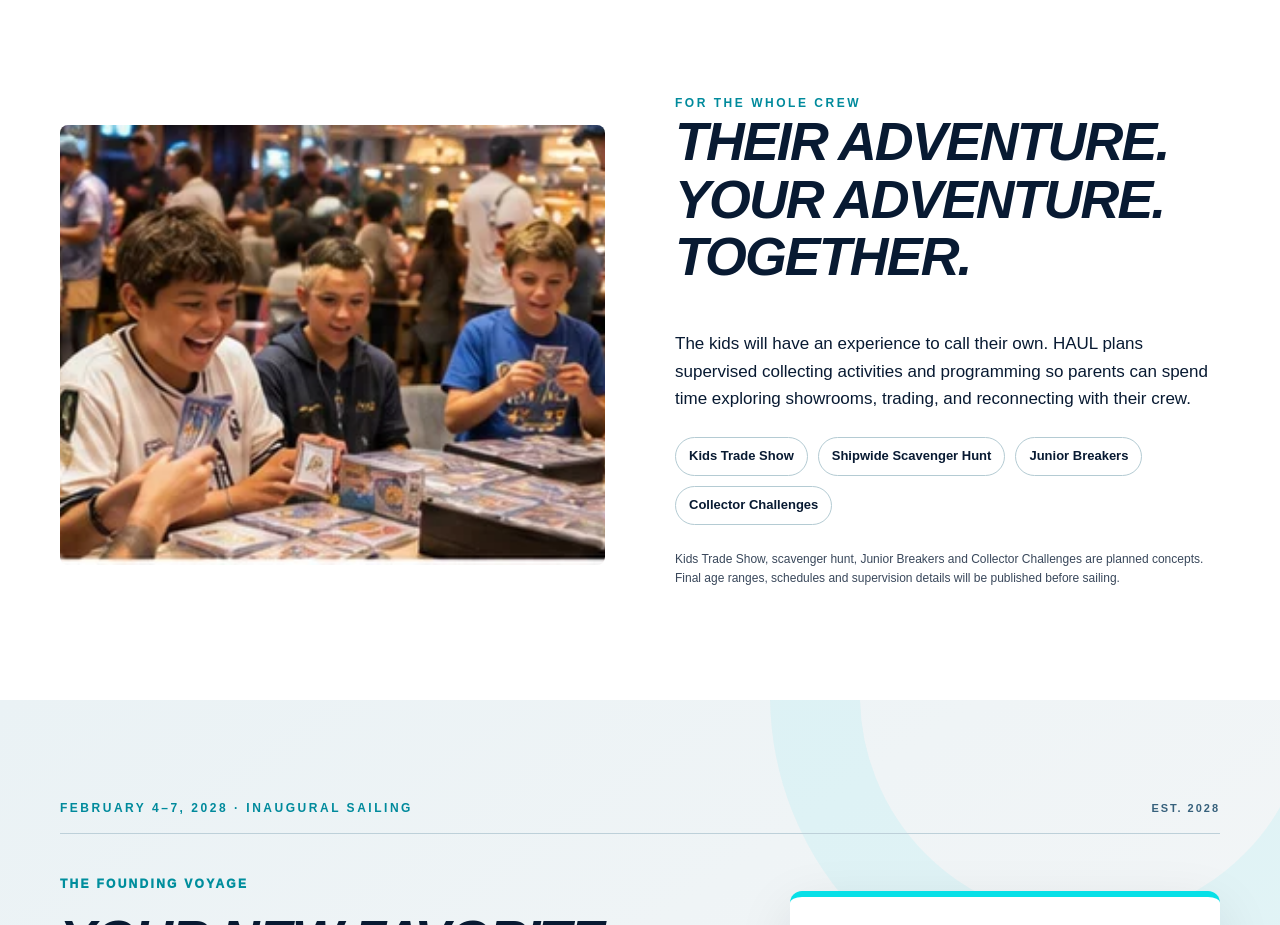
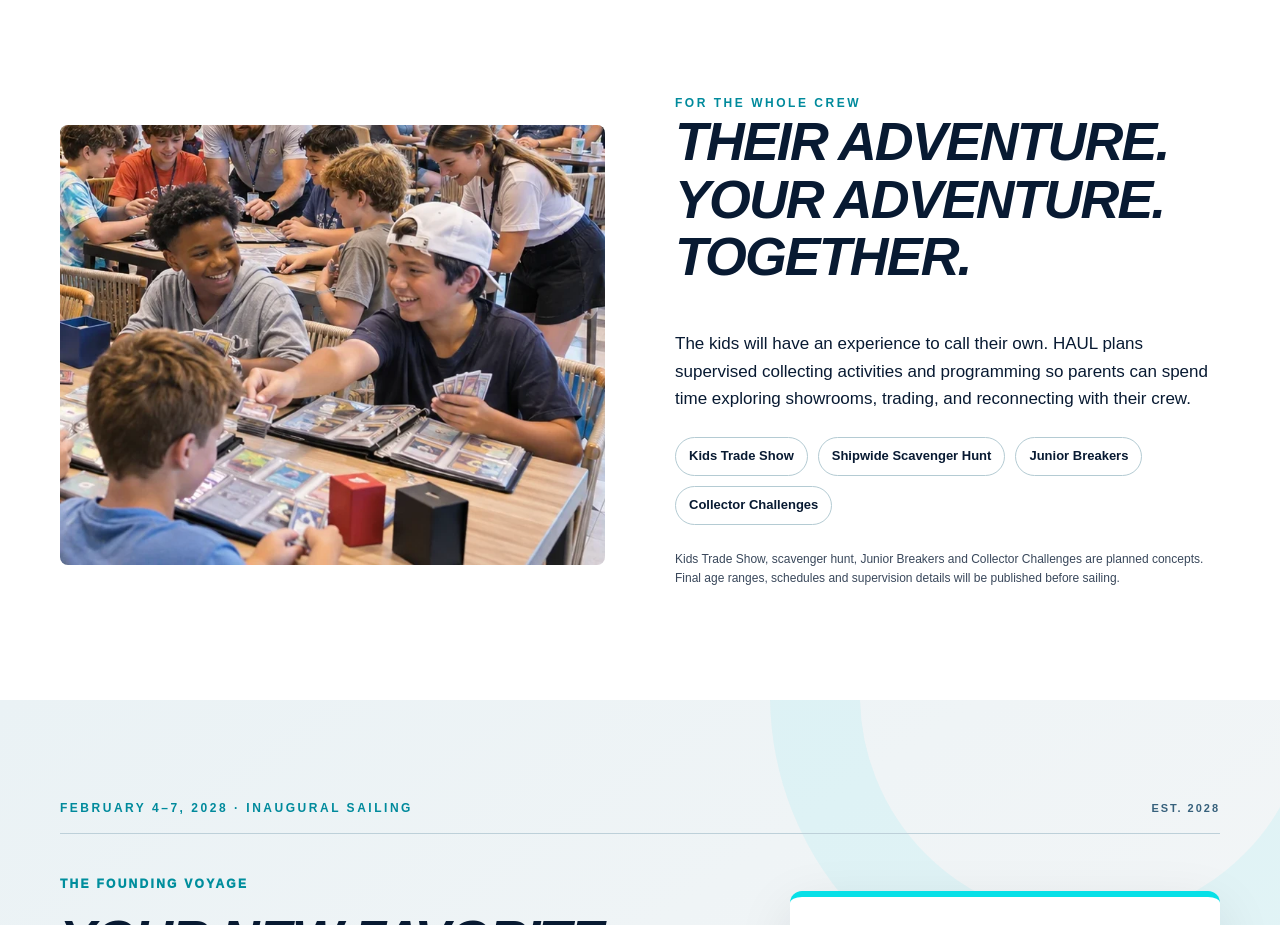
Before and after one commit to drewsventures/haul-at-sea-review, a plain HTML site: page index.html in a window 1280 px wide. Shown: the part 2940-3865 px from the top of the page. Drawn offline with Linux system fonts and the light colour scheme.

Commit message:
Replace the blurry whole-crew photo with a sharp kids-trading crop
family-alternate.webp was 824x228 being upscaled ~1.9x into a 510x440
slot, which is why it read as blurry. Crops the kids-trading moment out
of the full-resolution supplied photo instead (872x600, downscaled into
the slot).

Co-Authored-By: Claude Opus 5 <noreply@anthropic.com>
Claude-Session: https://claude.ai/code/session_01JsHuq6YDcGMWZy7DMibXqc

```diff
--- a/index.html
+++ b/index.html
@@ -14,7 +14,7 @@
 <article><img alt="Friends enjoying cards on a sunset deck" loading="lazy" src="assets/04_poolside_rip.webp"/><span class="card-number">06</span><h3>Bring Your Crew</h3><p>The show continues over dinner, by the pool and into the night. Your favorite people make it unforgettable.</p></article>
 </div><p class="concept-caption">Concept imagery illustrates planned experiences; final programming and onboard locations are subject to confirmation.</p></section>
 <section class="section ship" id="ship"><div class="shell split"><div><span class="section-tag">ALSO ON BOARD</span><h2>There's a whole ship around the show floor.</h2><p>Your collecting world meets Norwegian Viva. Between the trading, breaks and special events, discover everything that makes a Caribbean cruise worth taking.</p><p class="ship-features">World-class dining · Water park · Three-level go-kart speedway · Casino · Nonstop entertainment · The Caribbean</p><p class="fine photo-disclaimer">Concept imagery; exact onboard amenities and spaces are subject to confirmation.</p></div><img alt="Go-kart speedway lit up at night on a ship's top deck, concept imagery" loading="lazy" src="assets/go-kart-night.webp"/></div></section>
-<section class="section family shell" id="kids"><div class="split"><img alt="Young collectors enjoying a card trading activity with adults nearby" loading="lazy" src="assets/family-alternate.webp"/><div><span class="section-tag">FOR THE WHOLE CREW</span><h2>Their adventure. Your adventure. Together.</h2><p>The kids will have an experience to call their own. HAUL plans supervised collecting activities and programming so parents can spend time exploring showrooms, trading, and reconnecting with their crew.</p><div class="chips"><span>Kids Trade Show</span><span>Shipwide Scavenger Hunt</span><span>Junior Breakers</span><span>Collector Challenges</span></div><p class="fine">Kids Trade Show, scavenger hunt, Junior Breakers and Collector Challenges are planned concepts. Final age ranges, schedules and supervision details will be published before sailing.</p></div></div></section>
+<section class="section family shell" id="kids"><div class="split"><img alt="Kids trading cards across a table of binders and sleeved cards, staff nearby, concept imagery" loading="lazy" src="assets/kids-trading.webp"/><div><span class="section-tag">FOR THE WHOLE CREW</span><h2>Their adventure. Your adventure. Together.</h2><p>The kids will have an experience to call their own. HAUL plans supervised collecting activities and programming so parents can spend time exploring showrooms, trading, and reconnecting with their crew.</p><div class="chips"><span>Kids Trade Show</span><span>Shipwide Scavenger Hunt</span><span>Junior Breakers</span><span>Collector Challenges</span></div><p class="fine">Kids Trade Show, scavenger hunt, Junior Breakers and Collector Challenges are planned concepts. Final age ranges, schedules and supervision details will be published before sailing.</p></div></div></section>
 <section class="section founding" id="founding"><div class="shell founding-shell">
 <div class="founding-flag"><span class="section-tag">FEBRUARY 4–7, 2028 · INAUGURAL SAILING</span><span class="founding-est">EST. 2028</span></div>
 <div class="founding-grid">
```
Also changed, not shown: assets/kids-trading.webp (added).
